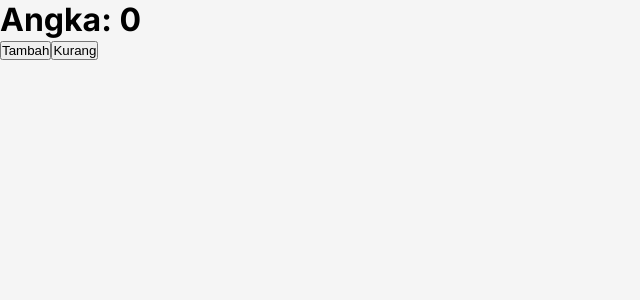
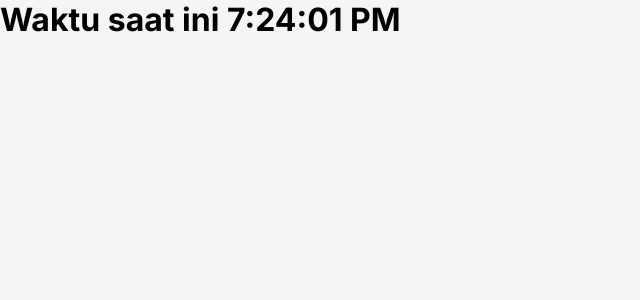
Before and after one commit to bajiff/baji-reactjs, a React (Vite) app: page / in a window 1280 px wide. Shown: the top 300 px of the page, without its empty margins (0-640 px from the left). Built offline with nearby package versions, Linux system fonts and the light colour scheme.

Commit message:
Lanjutkan

```diff
--- a/src/App.jsx
+++ b/src/App.jsx
@@ -1,11 +1,12 @@
 import Calculator from "./stateful/Calculator.jsx";
 import Decrement from "./stateful/Decrement.jsx";
+import DigitalClock from "./stateful/DigitalClock.jsx";
 import Increment from "./stateful/Increment.jsx";
 import SayHello from "./stateful/SayHello.jsx";
 const App = () => {
   return (
     <>
-      <Calculator/>
+      <DigitalClock/>
     </>
   );
 };
--- a/src/stateful/DigitalClock.jsx
+++ b/src/stateful/DigitalClock.jsx
@@ -25,7 +25,7 @@ export default class DigitalClock extends React.Component {
 
  render(){
   return (
-    <h1>Waktu saat ini {this.state.waktu.toLocaleDateString()}</h1>
+    <h1>Waktu saat ini {this.state.waktu.toLocaleTimeString()}</h1>
   )
  }
 };
```
